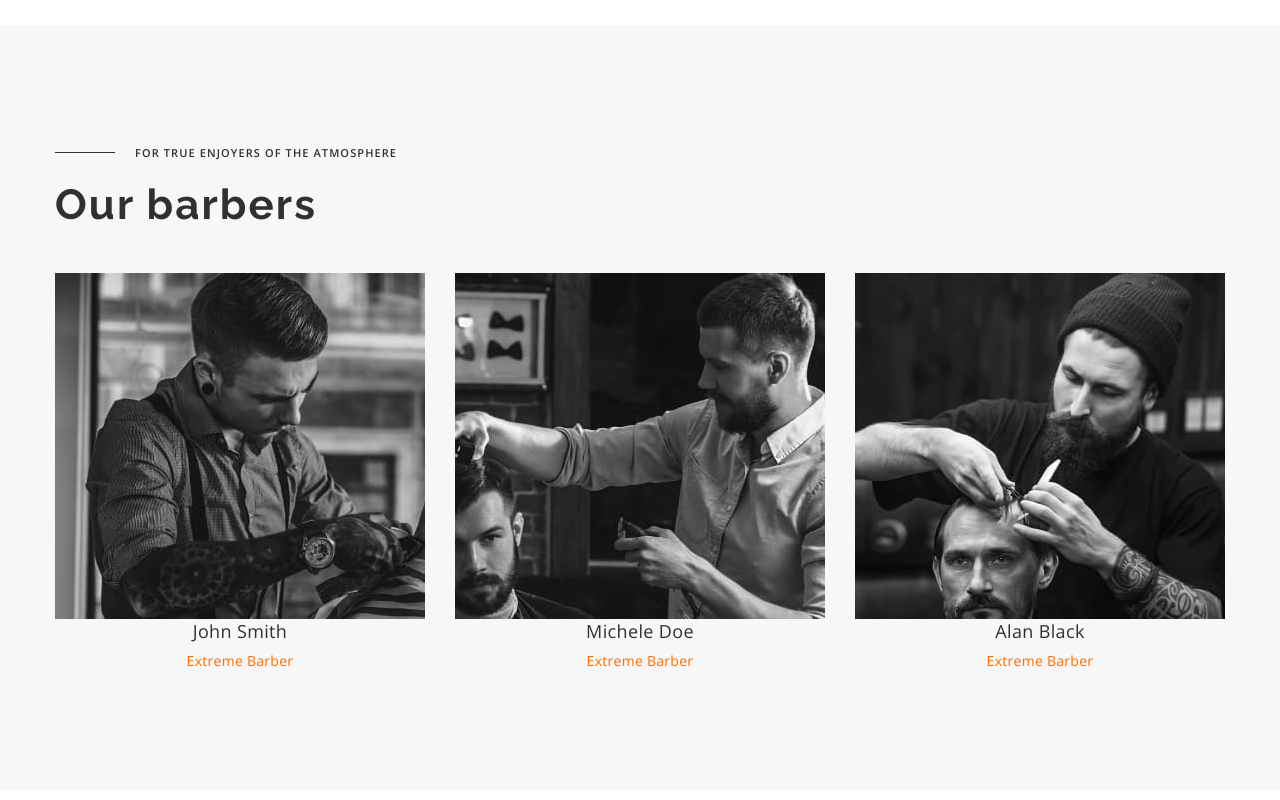
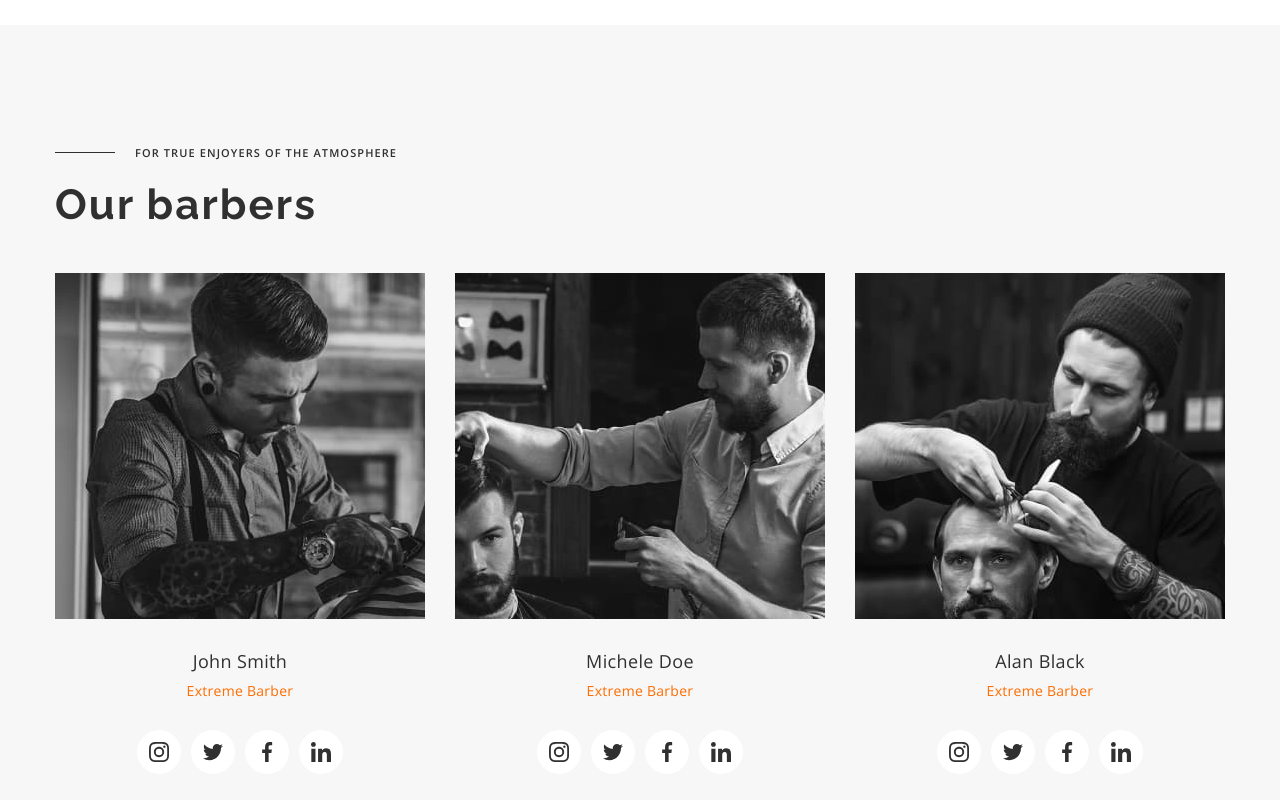
Before and after one commit to Natalia2110/BarberShop, a plain HTML site: page index.html in a window 1280 px wide. Shown: the part 2716-3516 px from the top of the page. Drawn offline with nearby package versions, Linux system fonts and the light colour scheme.

Commit message:
section-barbers soc-list

```diff
--- a/css/desctop.css
+++ b/css/desctop.css
@@ -160,4 +160,7 @@
         flex-direction: row;
         gap: 30px;
     }
+    .barbers-list-item{
+        width: calc( (100% - 60px) / 3);
+    }
 }
--- a/css/mobile.css
+++ b/css/mobile.css
@@ -235,7 +235,6 @@
 
     .section-prices{
         max-width: 480px;
-
         margin: 0 auto;
 
         background-color: #111319;
@@ -356,6 +355,7 @@
 /* =======================section-barbers======================= */
 .section-barbers{
     background-color: var(--bc-section-barbers);
+
 }
 
 .section-barbers .pre-title-box{
@@ -365,6 +365,13 @@
     display: flex;
     flex-direction: column;
     gap: 64px;
+}
+.barbers-list-item{
+    max-width: 418px;
+}
+.barbers-img,
+.team-card-text{
+    margin-bottom: 30px;
 }
 
 .team-card-title,
@@ -388,6 +395,37 @@
     color: var(--accent-color);
 }
 
+/* =======================soc-list======================= */
+.soc-list{
+    display: flex;
+    align-items: center;
+    justify-content: center;
+    gap: 10px;
+}
+
+.soc-list-item{
+    width: 44px;
+    height: 44px;
+
+}
+
+.soc-list-link{
+    display: flex;
+    align-items: center;
+    justify-content: center;
+    width: 100%;
+    height: 100%;
+    border-radius: 50%;
+    background-color: var(--white-color);
+    fill: var(--black-color);
+}
+
+.soc-list-link:hover .soc-icon,
+.soc-list-link:focus .soc-icon
+.soc-list-link:active .soc-icon{
+    fill: var(--accent-color);
+}
+
 
 
 
--- a/css/styles.css
+++ b/css/styles.css
@@ -59,6 +59,9 @@ body {
 .list {
     list-style: none;
 }
+.link{
+    text-decoration: none;
+}
 
 .container {
 
--- a/css/tablet.css
+++ b/css/tablet.css
@@ -1,4 +1,9 @@
 @media screen and (min-width: 768px) and (max-width: 1199px) {
+
+    .section-barbers .container{
+        max-width: 450px;
+    }
+
 
 }
 
@@ -261,4 +266,11 @@
     }
 
     /* =======================section-barbers======================= */
+
+
+    .barbers-list-item{
+    max-width: 450px;
+
 }
+
+}
--- a/index.html
+++ b/index.html
@@ -326,7 +326,7 @@
       <section class="section-barbers">
 
         <div class="container">
-             <div class="pre-title-box black-title">
+              <div class="pre-title-box black-title">
                 <div class="first-pre-title-box"></div>
                 <p class="first-pre-title">For true enjoyers of the atmosphere</p>
               </div>
@@ -371,10 +371,34 @@
                         <h3 class="team-card-title">John Smith</h3>
                         <p class="team-card-text">Extreme Barber</p>
                         <ul class="soc-list list">
-                            <li class="soc-list-item"><a href="" class="soc-list-link"></a></li>
-                            <li class="soc-list-item"><a href="" class="soc-list-link"></a></li>
-                            <li class="soc-list-item"><a href="" class="soc-list-link"></a></li>
-                            <li class="soc-list-item"><a href="" class="soc-list-link"></a></li>
+                            <li class="soc-list-item">
+                                <a href="" class="soc-list-link link">
+                                    <svg class="soc-icon" width="20" height="20">
+                                        <use href="./img/symbol-defs.svg#icon-instagram-2"></use>
+                                    </svg>
+                                </a>
+                            </li>
+                            <li class="soc-list-item">
+                                <a href="" class="soc-list-link link">
+                                    <svg class="soc-icon" width="20" height="20">
+                                        <use href="./img/symbol-defs.svg#icon-twitter-1"></use>
+                                    </svg>
+                                </a>
+                            </li>
+                            <li class="soc-list-item">
+                                <a href="" class="soc-list-link link">
+                                    <svg class="soc-icon" width="20" height="20">
+                                        <use href="./img/symbol-defs.svg#icon-facebook-1"></use>
+                                    </svg>
+                                </a>
+                            </li>
+                            <li class="soc-list-item">
+                                <a href="" class="soc-list-link link">
+                                    <svg class="soc-icon" width="20" height="20">
+                                        <use href="./img/symbol-defs.svg#icon-linkedin-1"></use>
+                                    </svg>
+                                </a>
+                            </li>
                         </ul>
                     </div>
                 </li>
@@ -414,10 +438,34 @@
                         <h3 class="team-card-title">Michele Doe</h3>
                         <p class="team-card-text">Extreme Barber</p>
                         <ul class="soc-list list">
-                            <li class="soc-list-item"><a href="" class="soc-list-link"></a></li>
-                            <li class="soc-list-item"><a href="" class="soc-list-link"></a></li>
-                            <li class="soc-list-item"><a href="" class="soc-list-link"></a></li>
-                            <li class="soc-list-item"><a href="" class="soc-list-link"></a></li>
+                            <li class="soc-list-item">
+                                <a href="" class="soc-list-link link">
+                                    <svg class="soc-icon" width="20" height="20">
+                                        <use href="./img/symbol-defs.svg#icon-instagram-2"></use>
+                                    </svg>
+                                </a>
+                            </li>
+                            <li class="soc-list-item">
+                                <a href="" class="soc-list-link link">
+                                    <svg class="soc-icon" width="20" height="20">
+                                        <use href="./img/symbol-defs.svg#icon-twitter-1"></use>
+                                    </svg>
+                                </a>
+                            </li>
+                            <li class="soc-list-item">
+                                <a href="" class="soc-list-link link">
+                                    <svg class="soc-icon" width="20" height="20">
+                                        <use href="./img/symbol-defs.svg#icon-facebook-1"></use>
+                                    </svg>
+                                </a>
+                            </li>
+                            <li class="soc-list-item">
+                                <a href="" class="soc-list-link link">
+                                    <svg class="soc-icon" width="20" height="20">
+                                        <use href="./img/symbol-defs.svg#icon-linkedin-1"></use>
+                                    </svg>
+                                </a>
+                            </li>
                         </ul>
                     </div>
                 </li>
@@ -457,18 +505,42 @@
                         <h3 class="team-card-title">Alan Black</h3>
                         <p class="team-card-text">Extreme Barber</p>
                         <ul class="soc-list list">
-                            <li class="soc-list-item"><a href="" class="soc-list-link"></a></li>
-                            <li class="soc-list-item"><a href="" class="soc-list-link"></a></li>
-                            <li class="soc-list-item"><a href="" class="soc-list-link"></a></li>
-                            <li class="soc-list-item"><a href="" class="soc-list-link"></a></li>
+                            <li class="soc-list-item">
+                                <a href="" class="soc-list-link link">
+                                    <svg class="soc-icon" width="20" height="20">
+                                        <use href="./img/symbol-defs.svg#icon-instagram-2"></use>
+                                    </svg>
+                                </a>
+                            </li>
+                            <li class="soc-list-item">
+                                <a href="" class="soc-list-link link">
+                                    <svg class="soc-icon" width="20" height="20">
+                                        <use href="./img/symbol-defs.svg#icon-twitter-1"></use>
+                                    </svg>
+                                </a>
+                            </li>
+                            <li class="soc-list-item">
+                                <a href="" class="soc-list-link link">
+                                    <svg class="soc-icon" width="20" height="20">
+                                        <use href="./img/symbol-defs.svg#icon-facebook-1"></use>
+                                    </svg>
+                                </a>
+                            </li>
+                            <li class="soc-list-item">
+                                <a href="" class="soc-list-link link">
+                                    <svg class="soc-icon" width="20" height="20">
+                                        <use href="./img/symbol-defs.svg#icon-linkedin-1"></use>
+                                    </svg>
+                                </a>
+                            </li>
                         </ul>
                     </div>
                 </li>
               </ul>
+        </div>
+      </section>
 
-          </section>
 
-        </div>
     </main>
   </body>
 </html>
```
